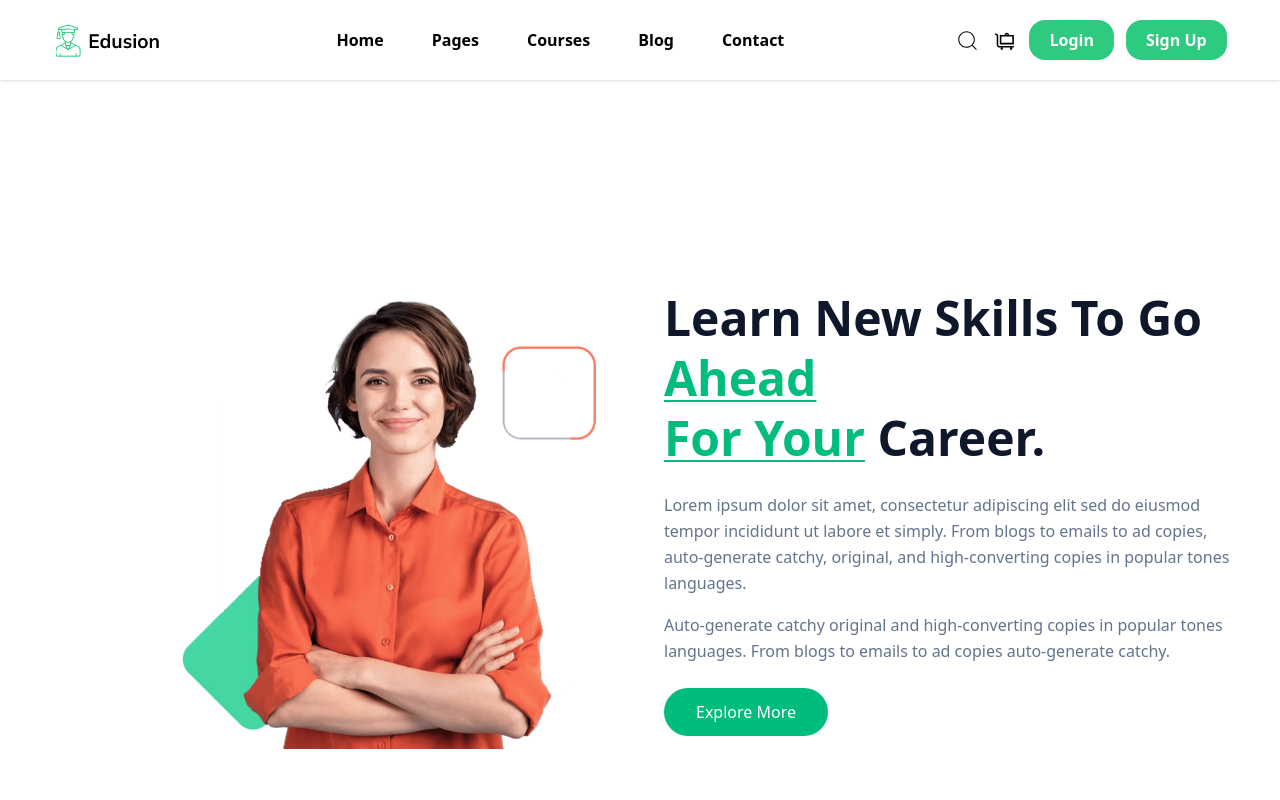
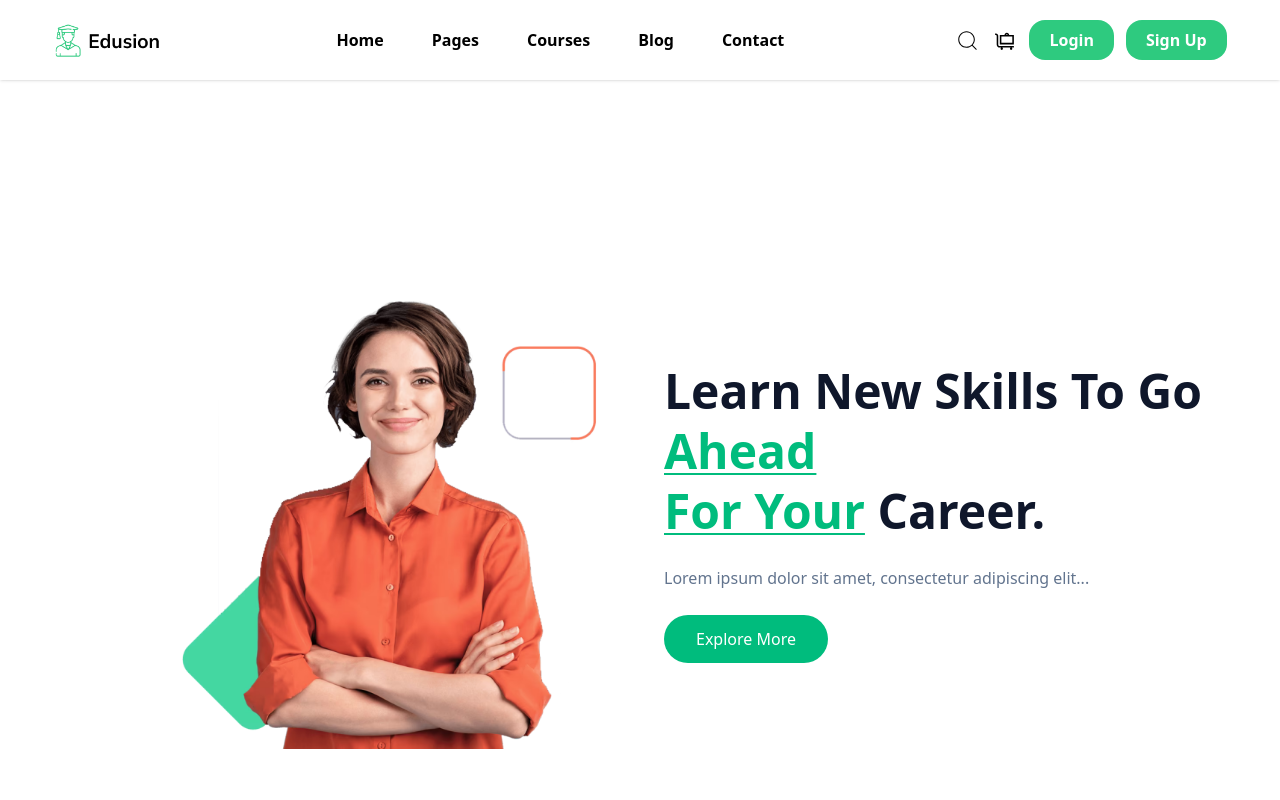
Before and after one commit to sajibdas126/nextjs-LMSproject, a Next.js app: page /pages in a window 1280 px wide. Shown: the top 800 px of the page. Built offline with nearby package versions, Linux system fonts and the light colour scheme.

Commit message:
feat: update Page component with new layout and navigation, add PageDetails component

```diff
--- /dev/null
+++ b/src/app/pages/[PageDetals]/page.jsx
@@ -0,0 +1,15 @@
+
+export default async function PageDetals({ params }) {
+  const resolvedParams = await params;
+  const id = resolvedParams.PageDetals;
+
+  return (
+    <div className="min-h-screen p-20 bg-gray-50 text-center">
+      <h1 className="text-3xl font-bold text-emerald-600 mb-4">Details Page</h1>
+
+      <div className="mt-8 p-6 bg-white shadow-md rounded-lg max-w-2xl mx-auto">
+        Lorem ipsum dolor sit amet, consectetur adipisicing elit. Sed aspernatur eos inventore natus corporis, magnam dolor aliquid soluta...
+      </div>
+    </div>
+  );
+}
--- a/src/app/pages/[id]/page.jsx
+++ /dev/null
@@ -1,22 +0,0 @@
-import Link from "next/link";
-
-export default async function Posts() {
-  const res = await fetch("https://jsonplaceholder.typicode.com/posts");
-  const posts = await res.json();
-
-  return (
-    <div>
-      <h1>All Posts</h1>
-      <ul>
-        {posts.map(post => (
-          <li key={post.id}>
-            <Link href={`/posts/${post.id}`} className="text-blue-700">
-              {post.title}
-            </Link>
-
-          </li>
-        ))}
-      </ul>
-    </div>
-  );
-}
--- a/src/app/pages/page.jsx
+++ b/src/app/pages/page.jsx
@@ -1,52 +1,41 @@
-import Image from '../../assets/images/page.png';
+import Link from 'next/link';
+import HeroImage from '../../assets/images/page.png'; // নামের কনফ্লিক্ট এড়াতে HeroImage দিলাম
 
 export default async function Page() {
+
+  const sampleId = "101";
+
   return (
     <main className="min-h-screen flex items-center justify-center bg-white px-6 py-12">
       <div className="max-w-7xl mx-auto grid grid-cols-1 lg:grid-cols-2 gap-12 items-center">
 
-        {/* Left Side: Image Section */}
+        {/* Left Side: Image */}
         <div className="relative flex justify-center lg:justify-end">
-          {/* Decorative Background Shape (Bottom Left) */}
           <div className="absolute -bottom-10 -left-10 w-48 h-48 bg-emerald-400 rounded-[40px] rotate-45 -z-10 opacity-80" />
-
-          {/* Decorative Outline Square (Behind Head) */}
           <div className="absolute top-10 right-10 w-32 h-32 border-2 border-orange-400 rounded-2xl -z-10" />
-
-          {/* Main Image */}
           <div className="relative w-full max-w-md">
-            <img
-              src={Image.src}// Replace with your actual image path
-              alt="Professional Woman"
-              className="w-full h-auto object-cover"
-            />
+            <img src={HeroImage.src} alt="Hero" className="w-full h-auto object-cover" />
           </div>
         </div>
 
-        {/* Right Side: Content Section */}
+        {/* Right Side: Content */}
         <div className="space-y-6">
           <h1 className="text-4xl md:text-5xl font-bold text-slate-900 leading-tight">
             Learn New Skills To Go <span className="text-emerald-500 underline decoration-2 underline-offset-4">Ahead</span> <br />
             <span className="text-emerald-500 underline decoration-2 underline-offset-4">For Your</span> Career.
           </h1>
 
-          <div className="space-y-4 text-slate-500 leading-relaxed max-w-xl">
-            <p>
-              Lorem ipsum dolor sit amet, consectetur adipiscing elit sed do eiusmod tempor
-              incididunt ut labore et simply. From blogs to emails to ad copies, auto-generate
-              catchy, original, and high-converting copies in popular tones languages.
-            </p>
-            <p>
-              Auto-generate catchy original and high-converting copies in popular tones
-              languages. From blogs to emails to ad copies auto-generate catchy.
-            </p>
-          </div>
+          <p className="text-slate-500 leading-relaxed max-w-xl">
+            Lorem ipsum dolor sit amet, consectetur adipiscing elit...
+          </p>
 
-          <button className="bg-emerald-500 hover:bg-emerald-600 text-white font-medium py-3 px-8 rounded-full transition-all duration-300">
-            Explore More
-          </button>
+
+          <Link href={`/pages/${sampleId}`}>
+            <button className="bg-emerald-500 hover:bg-emerald-600 text-white font-medium py-3 px-8 rounded-full transition-all duration-300">
+              Explore More
+            </button>
+          </Link>
         </div>
-
       </div>
     </main>
   );
```
